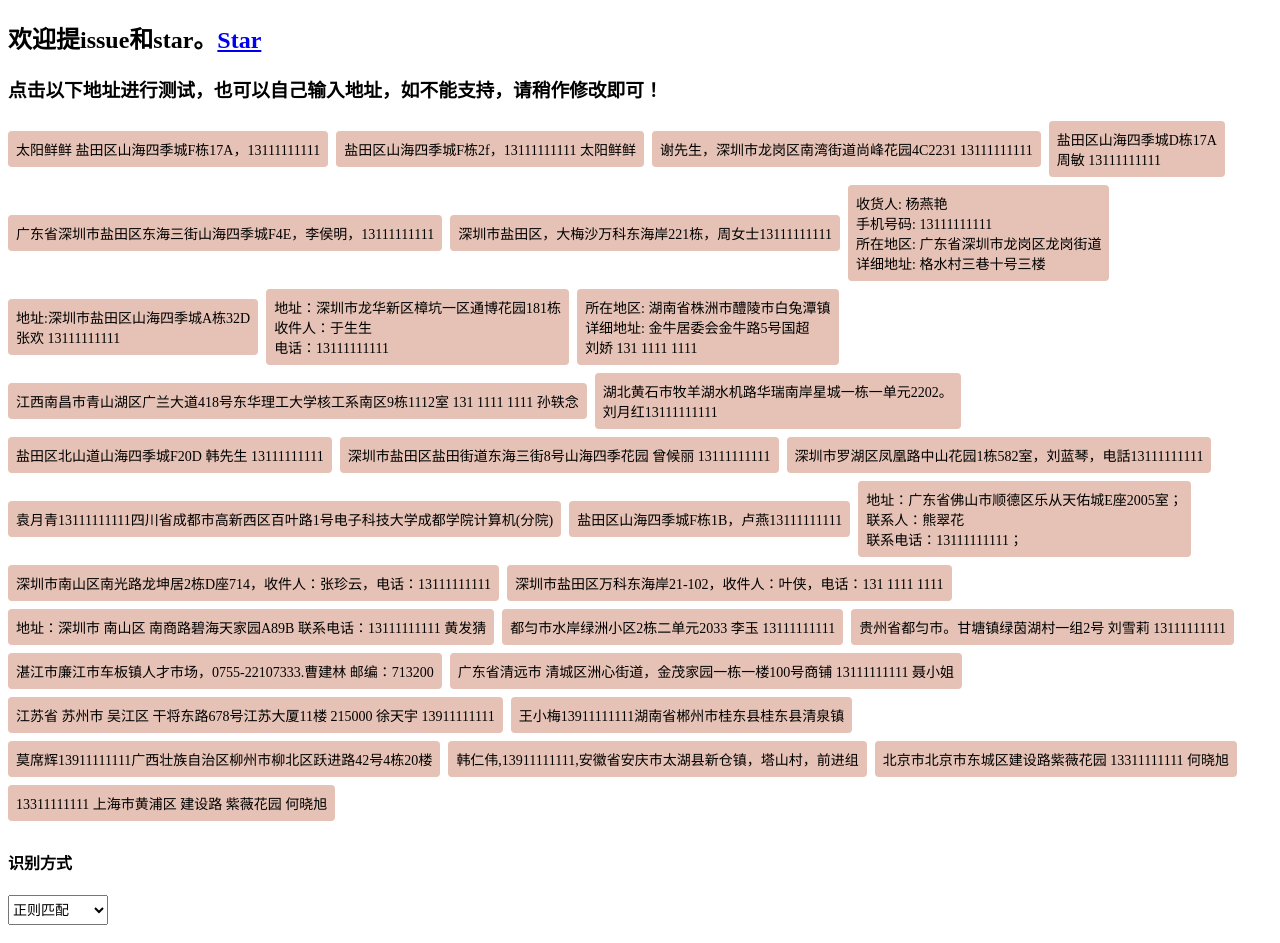
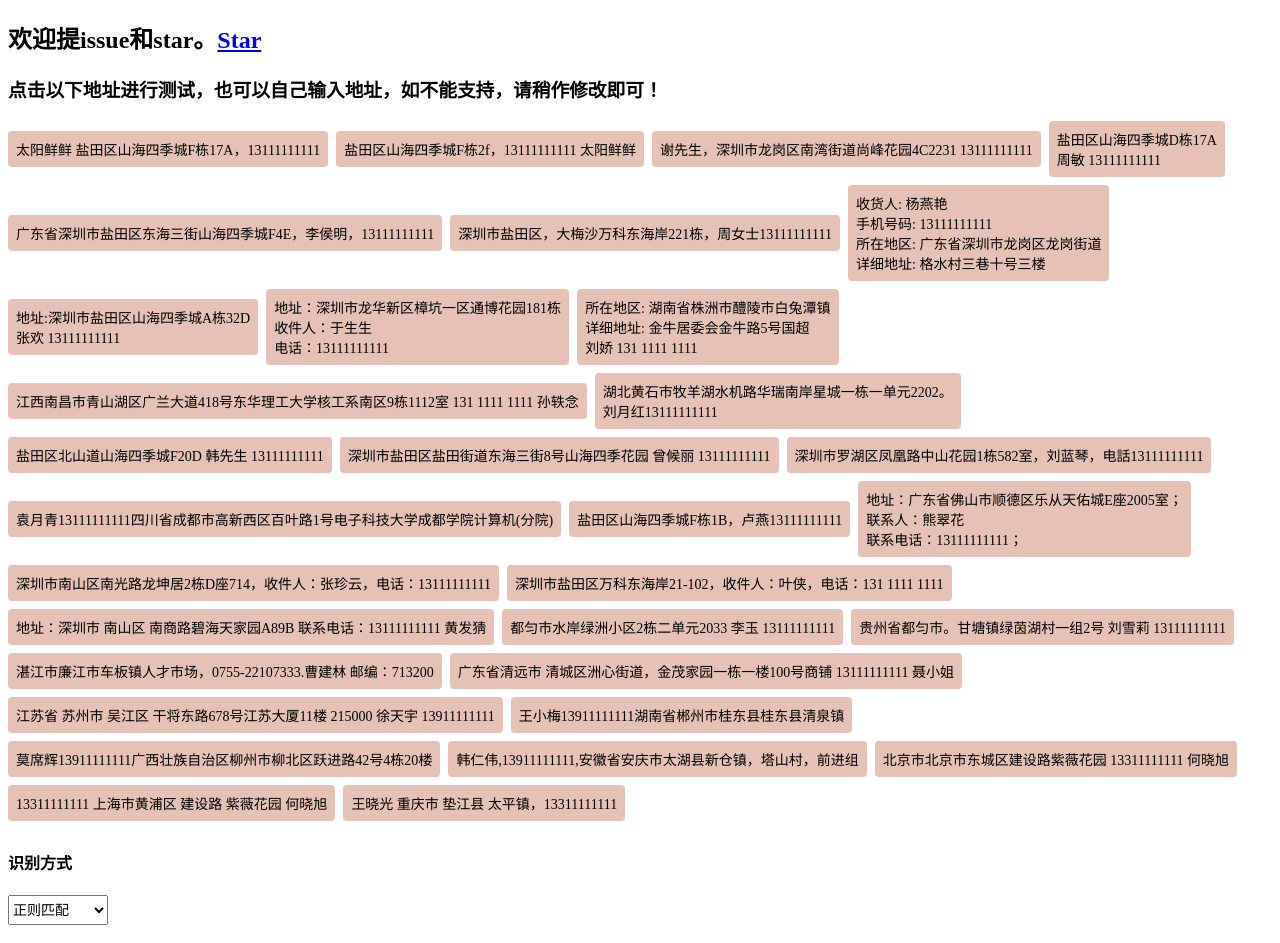
Before and after one commit to ldwonday/zh-address-parse, a website built with webpack: page index.html in a window 1280 px wide. Shown: the top 943 px of the page. Built offline with nearby package versions, Linux system fonts and the light colour scheme.

```diff
--- a/index.html
+++ b/index.html
@@ -116,6 +116,9 @@
         <li>
             13311111111 上海市黄浦区 建设路 紫薇花园  何晓旭
         </li>
+        <li>
+            王晓光 重庆市 垫江县 太平镇，13311111111
+        </li>
     </ul>
 </div>
     <div class="content">
--- a/package.json
+++ b/package.json
@@ -1,6 +1,6 @@
 {
   "name": "zh-address-parse",
-  "version": "1.2.0",
+  "version": "1.1.7",
   "description": "chinese address parse",
   "author": "wonday",
   "license": "MIT",
```
Also changed, not shown: docs/index.html (+4 -1 lines), README.md, dist/index.html, dist/zh-address-parse.min.js, 4 other files.
